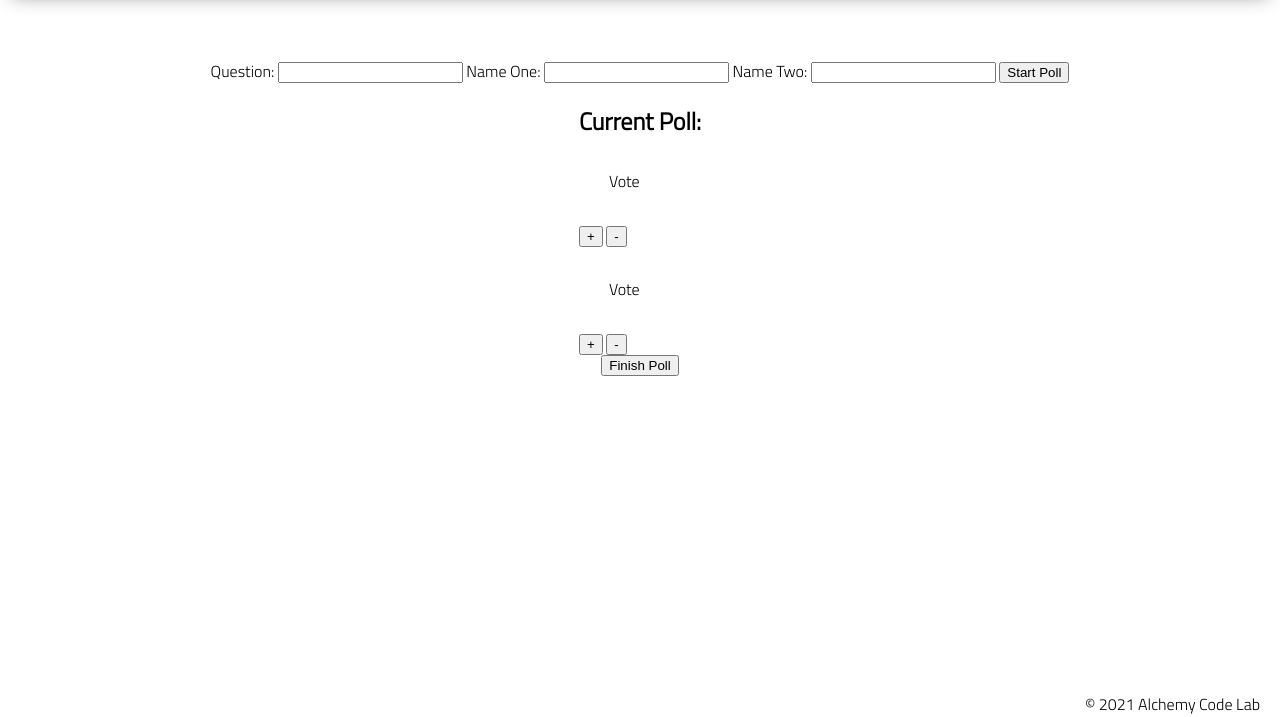
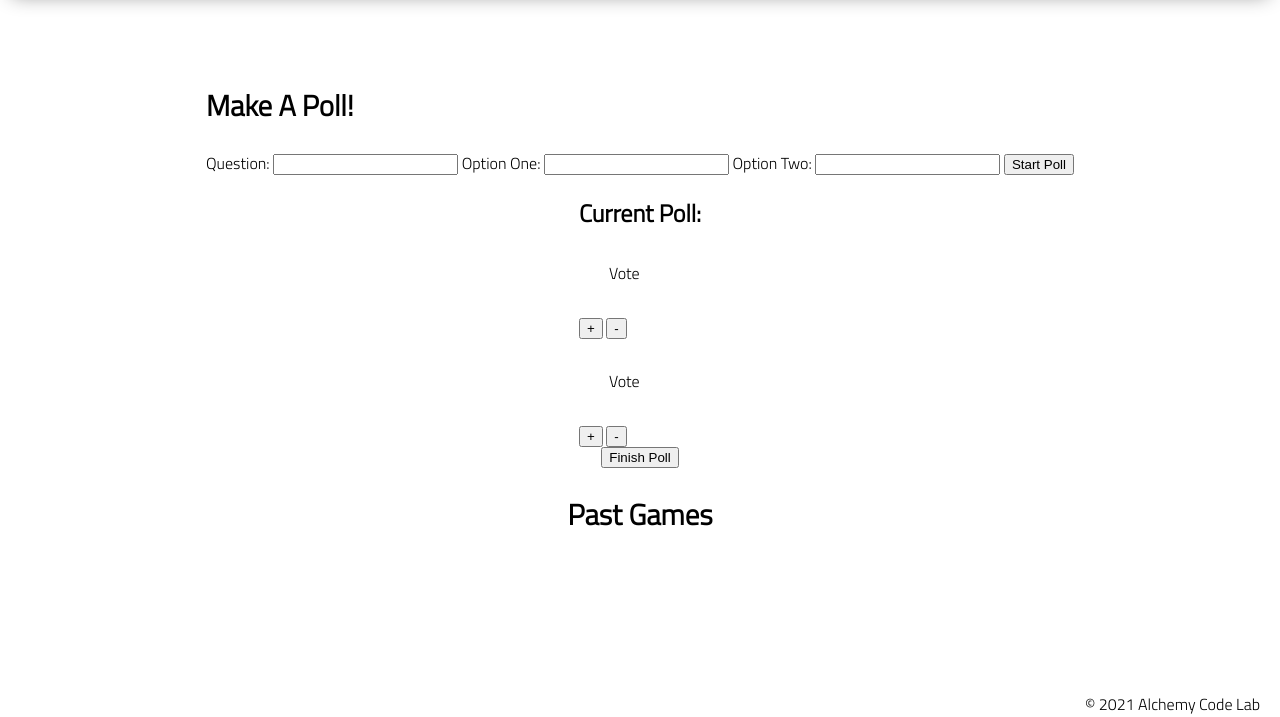
Before and after one commit to delaneyfogarty/poll-tracker-scratch, a plain HTML site: page index.html in a window 1280 px wide. Shown: the part 83-800 px from the top of the page. Drawn offline with Linux system fonts and the light colour scheme.

Commit message:
FINALLY FIGURED IT OUT. finished displayCurrentPoll function

```diff
--- a/app.js
+++ b/app.js
@@ -62,9 +62,9 @@ finishPollButton.addEventListener('click', () => {
 
 	pastPollsArray.push(poll);
 
+	displayAllPolls();
 	resetState();
 	displayCurrentPoll();
-	displayList();
 
 });
 
@@ -91,11 +91,11 @@ function displayCurrentPoll() {
 	const pollEl = renderPollEl(question, option1Name, option2Name, option1Votes, option2Votes)
 
 	currentPollDestination.textContent = '';
+
+	option1VoteText.textContent = option1Name;
+	option2VoteText.textContent = option2Name;
+
 	currentPollDestination.append(pollEl);
-
-	option1
-
-
 }
 
 
--- a/index.html
+++ b/index.html
@@ -21,17 +21,18 @@
 	<main>
 		<section class="main-section">
 			<div class="poll-form">
+				<h2>Make A Poll!</h2>
 				<form class="form">
 					<label>
 						Question:
 						<input class="question-input" />
 					</label>
 					<label>
-						Name One:
+						Option One:
 						<input class="option1-name" />
 					</label>
 					<label>
-						Name Two:
+						Option Two:
 						<input class="option2-name" />
 					</label>
 					<button id="start-poll">Start Poll</button>
@@ -57,6 +58,7 @@
 
 
 			</div>
+			<h2> Past Games </h2>
 			<div class="past-polls">
 			</div>
 		</section>
```
